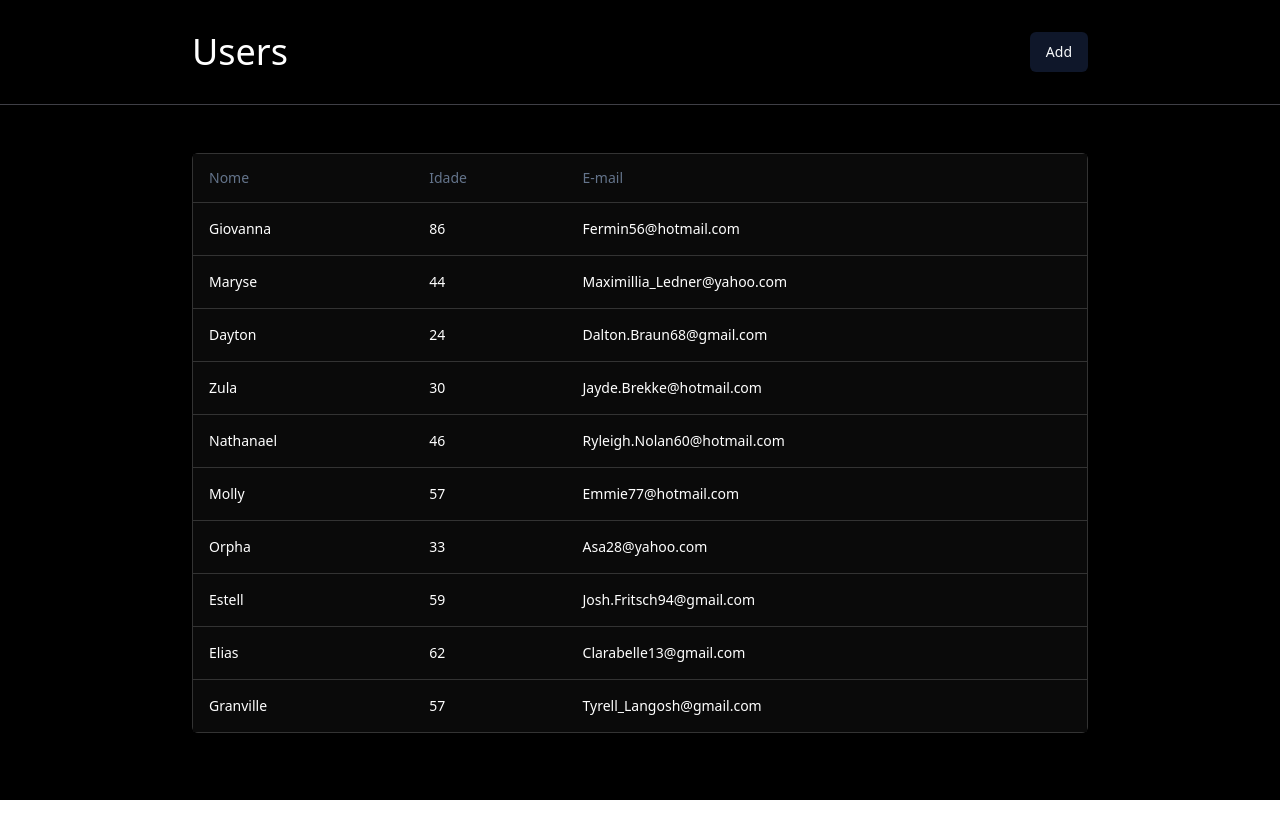
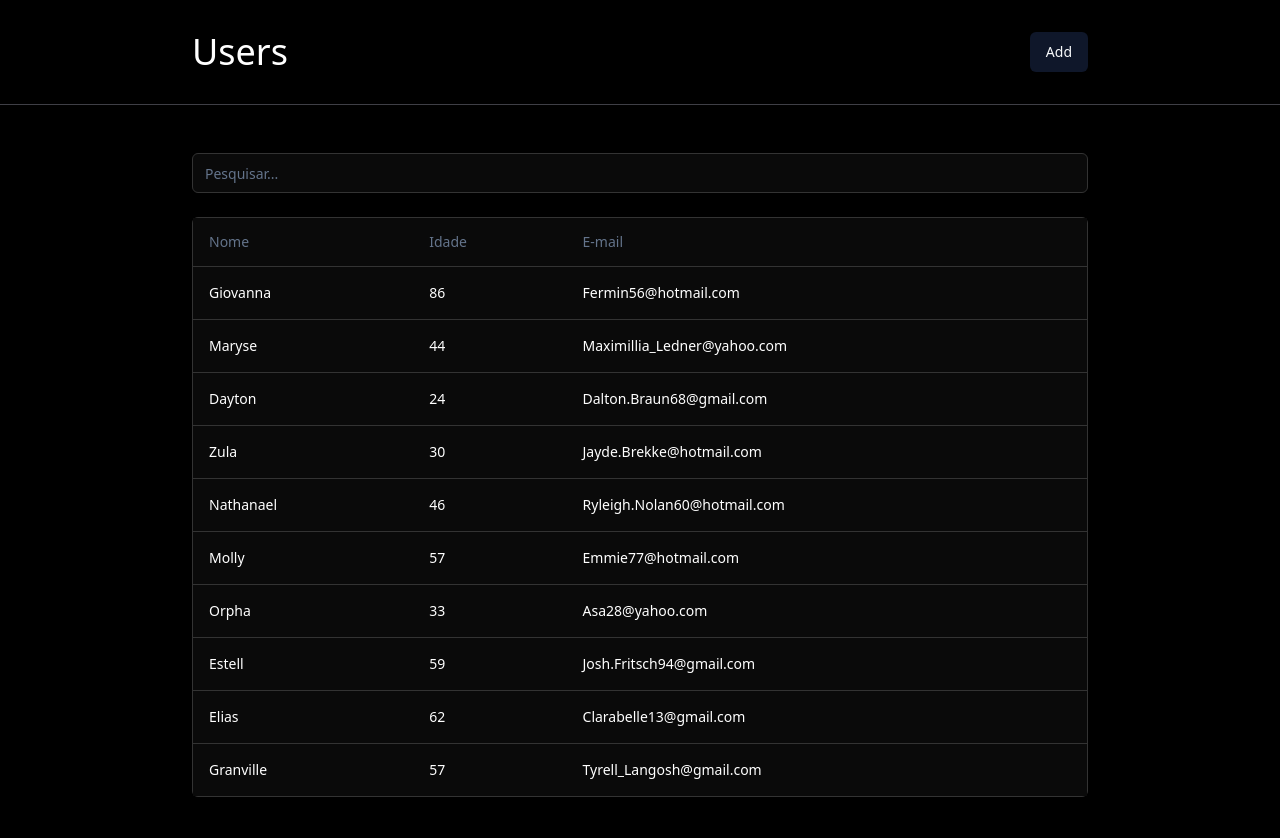
Before and after one commit to gabrielmelogm/dash-skins-challenger, a React (Vite) app in the folder apps/web/: page / in a window 1280 px wide. Shown: the top 838 px of the page. Before the commit the page ends 800 px from the top, so only its background shows below. Built offline with nearby package versions, Linux system fonts and the light colour scheme.

Commit message:
feat: add input search

```diff
--- /dev/null
+++ b/apps/web/src/components/ui/input.tsx
@@ -0,0 +1,25 @@
+import * as React from "react"
+
+import { cn } from "@/lib/utils"
+
+export interface InputProps
+  extends React.InputHTMLAttributes<HTMLInputElement> {}
+
+const Input = React.forwardRef<HTMLInputElement, InputProps>(
+  ({ className, type, ...props }, ref) => {
+    return (
+      <input
+        type={type}
+        className={cn(
+          "flex h-10 w-full rounded-md border border-input bg-background px-3 py-2 text-sm ring-offset-background file:border-0 file:bg-transparent file:text-sm file:font-medium placeholder:text-muted-foreground disabled:cursor-not-allowed disabled:opacity-50 dark:bg-[#0a0a0a] dark:border-border dark:text-[#A1A1A1] dark:focus-visible:border-zinc-200",
+          className
+        )}
+        ref={ref}
+        {...props}
+      />
+    )
+  }
+)
+Input.displayName = "Input"
+
+export { Input }
--- a/apps/web/src/pages/Users.tsx
+++ b/apps/web/src/pages/Users.tsx
@@ -1,8 +1,17 @@
+import { useEffect, useState } from "react";
 import { DataTable } from "@/components/DataTable";
 import { Button } from "@/components/ui/button";
-import { getUsers, usersColumns } from "@/services/getUsers.service";
+import { Input } from "@/components/ui/input";
+import { IUserProps, getUsers, usersColumns } from "@/services/getUsers.service";
 
 export function Users() {
+  const [ data, setData ] = useState<IUserProps[]>([])
+
+  useEffect(() => {
+    const response = getUsers()
+    setData(response)
+  }, [])
+
   return (
     <main className="dark:bg-black w-full min-h-screen">
       <div
@@ -17,8 +26,13 @@ export function Users() {
         </div>
       </div>
 
-      <div className="px-48 py-12">
-        <DataTable columns={usersColumns} data={getUsers()} />
+      <div className="px-48 py-12 flex flex-col gap-6">
+        <Input
+          type="search"
+          name="search"
+          placeholder="Pesquisar..."
+        />
+        <DataTable columns={usersColumns} data={data} />
       </div>
     </main>
   )
```
